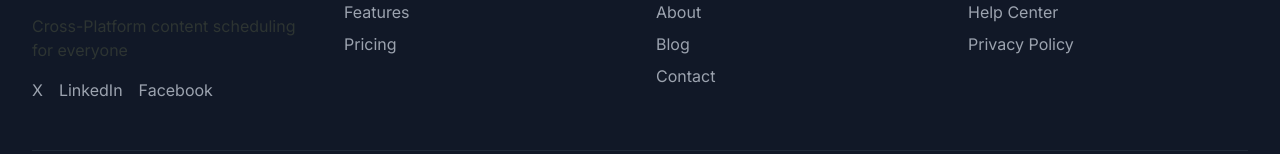
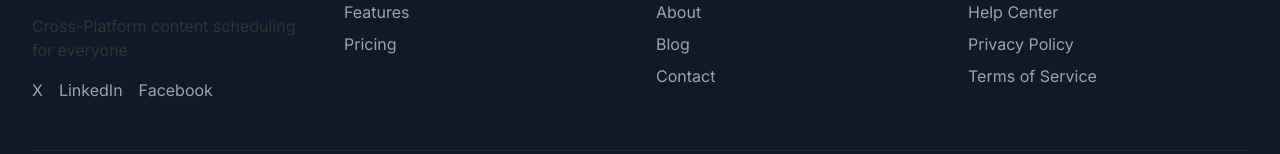
Before and after one commit to rkotchamp/postmore, a Next.js app: page / in a window 1280 px wide. Shown: the part 6358-6512 px from the top of the page. Built offline with nearby package versions, Linux system fonts and the light colour scheme; no server answers.

Commit message:
TikTok set up6

```diff
--- a/app/components/HomePage/Footer.jsx
+++ b/app/components/HomePage/Footer.jsx
@@ -114,6 +114,14 @@
                   Privacy Policy
                 </Link>
               </li>
+              <li>
+                <Link
+                  href="/privacy/terms-of-service"
+                  className="text-gray-400 hover:text-white transition-colors"
+                >
+                  Terms of Service
+                </Link>
+              </li>
             </ul>
           </div>
         </div>
```
